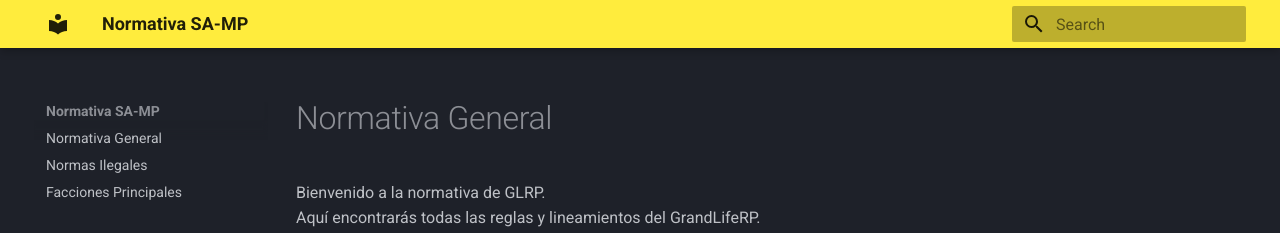
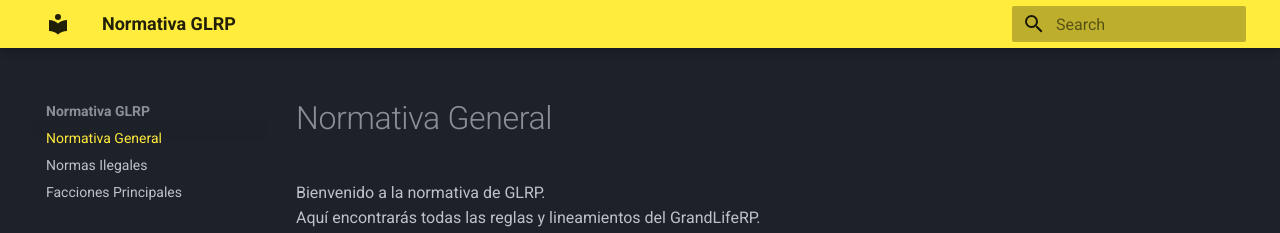
Before and after one commit to lauzin-jar/NormativaGLRP, an MkDocs documentation site: the page built from docs/index.md, in a window 1280 px wide. Shown: the top 233 px of the page. Built offline with MkDocs 1.6.1 and Material for MkDocs 9.7.7, drawn with Linux system fonts in a browser that asks for light colours.

Commit message:
Update mkdocs.yml

```diff
--- a/mkdocs.yml
+++ b/mkdocs.yml
@@ -1,4 +1,4 @@
-site_name: Normativa SA-MP
+site_name: Normativa GLRP
 theme:
   name: material
   palette:
@@ -6,6 +6,6 @@ theme:
     primary: yellow
     accent: red
 nav:
-  - Normativa General: normativa.md
+  - Normativa General: index.md
   - Normas Ilegales: ilegales.md
   - Facciones Principales: facciones.md
```
